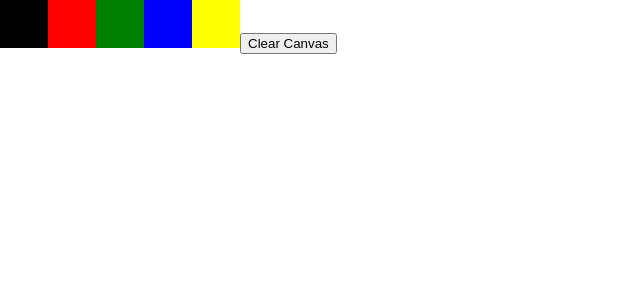
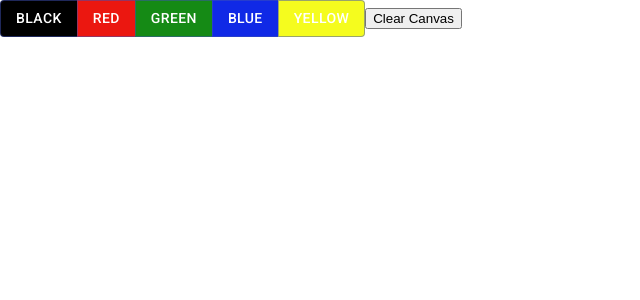
Before and after one commit to tedkahl/Pennapps-Lecturely, a React (Create React App) app in the folder frontend/: page /board/1 in a window 1280 px wide. Shown: the top 300 px of the page, without its empty margins (0-640 px from the left). Built offline with nearby package versions, Linux system fonts and the light colour scheme; no server answers.

Commit message:
fix colors

```diff
--- a/frontend/src/pages/Board.js
+++ b/frontend/src/pages/Board.js
@@ -1,51 +1,35 @@
-import React, { useRef, useEffect } from 'react';
-import io from 'socket.io-client';
-import '../styles/board.css';
-
+import React, { useRef, useEffect } from "react";
+import Button from "@material-ui/core/Button";
+import ButtonGroup from "@material-ui/core/ButtonGroup";
+import io from "socket.io-client";
+import "../styles/board.css";
 
 const Board = () => {
   const canvasRef = useRef(null);
   const colorsRef = useRef(null);
   const socketRef = useRef();
+  const current = {
+    color: "black",
+  };
 
   useEffect(() => {
-
     // --------------- getContext() method returns a drawing context on the canvas-----
 
     const canvas = canvasRef.current;
     const test = colorsRef.current;
-    const context = canvas.getContext('2d');
-
-    // ----------------------- Colors --------------------------------------------------
-
-    const colors = document.getElementsByClassName('color');
-    const clearbtn = document.getElementsByClassName('clear');
-    console.log(colors, 'the colors');
-    console.log(test);
-    // set the current color
-    const current = {
-      color: 'black',
-    };
-
-    // helper that will update the current color
-    const onColorUpdate = (e) => {
-      current.color = e.target.className.split(' ')[1];
-    };
-
-    // loop through the color elements and add the click event listeners
-    for (let i = 0; i < colors.length; i++) {
-      colors[i].addEventListener('click', onColorUpdate, false);
-    }
-    let drawing = false;
+    const context = canvas.getContext("2d");
 
     // ------------------------------- clear canvas -----------------------------------
 
+    const clearbtn = document.getElementsByClassName("clear");
+    let drawing = false;
+
     const clearCanvas = (e) => {
       context.clearRect(0, 0, canvas.width, canvas.height);
-      console.log('clicked')
-    }
+      console.log("clicked");
+    };
 
-    clearbtn[0].addEventListener('click', clearCanvas, false);
+    clearbtn[0].addEventListener("click", clearCanvas, false);
 
     // ------------------------------- create the drawline ----------------------------
 
@@ -58,11 +42,13 @@ const Board = () => {
       context.stroke();
       context.closePath();
 
-      if (!emit) { return; }
+      if (!emit) {
+        return;
+      }
       const w = canvas.width;
       const h = canvas.height;
 
-      socketRef.current.emit('drawing', {
+      socketRef.current.emit("drawing", {
         x0: x0 / w,
         y0: y0 / h,
         x1: x1 / w,
@@ -80,26 +66,44 @@ const Board = () => {
     };
 
     const onMouseMove = (e) => {
-      if (!drawing) { return; }
-      drawLine(current.x, current.y, e.clientX || e.touches[0].clientX, e.clientY || e.touches[0].clientY, current.color, true);
+      if (!drawing) {
+        return;
+      }
+      drawLine(
+        current.x,
+        current.y,
+        e.clientX || e.touches[0].clientX,
+        e.clientY || e.touches[0].clientY,
+        current.color,
+        true
+      );
       current.x = e.clientX || e.touches[0].clientX;
       current.y = e.clientY || e.touches[0].clientY;
     };
 
     const onMouseUp = (e) => {
-      if (!drawing) { return; }
+      if (!drawing) {
+        return;
+      }
       drawing = false;
-      drawLine(current.x, current.y, e.clientX || e.touches[0].clientX, e.clientY || e.touches[0].clientY, current.color, true);
+      drawLine(
+        current.x,
+        current.y,
+        e.clientX || e.touches[0].clientX,
+        e.clientY || e.touches[0].clientY,
+        current.color,
+        true
+      );
     };
 
     // ----------- limit the number of events per second -----------------------
 
     const throttle = (callback, delay) => {
       let previousCall = new Date().getTime();
-      return function() {
+      return function () {
         const time = new Date().getTime();
 
-        if ((time - previousCall) >= delay) {
+        if (time - previousCall >= delay) {
           previousCall = time;
           callback.apply(null, arguments);
         }
@@ -108,16 +112,16 @@ const Board = () => {
 
     // -----------------add event listeners to our canvas ----------------------
 
-    canvas.addEventListener('mousedown', onMouseDown, false);
-    canvas.addEventListener('mouseup', onMouseUp, false);
-    canvas.addEventListener('mouseout', onMouseUp, false);
-    canvas.addEventListener('mousemove', throttle(onMouseMove, 10), false);
+    canvas.addEventListener("mousedown", onMouseDown, false);
+    canvas.addEventListener("mouseup", onMouseUp, false);
+    canvas.addEventListener("mouseout", onMouseUp, false);
+    canvas.addEventListener("mousemove", throttle(onMouseMove, 10), false);
 
     // Touch support for mobile devices
-    canvas.addEventListener('touchstart', onMouseDown, false);
-    canvas.addEventListener('touchend', onMouseUp, false);
-    canvas.addEventListener('touchcancel', onMouseUp, false);
-    canvas.addEventListener('touchmove', throttle(onMouseMove, 10), false);
+    canvas.addEventListener("touchstart", onMouseDown, false);
+    canvas.addEventListener("touchend", onMouseUp, false);
+    canvas.addEventListener("touchcancel", onMouseUp, false);
+    canvas.addEventListener("touchmove", throttle(onMouseMove, 10), false);
 
     // -------------- make the canvas fill its parent component -----------------
 
@@ -126,7 +130,7 @@ const Board = () => {
       canvas.height = window.innerHeight;
     };
 
-    window.addEventListener('resize', onResize, false);
+    window.addEventListener("resize", onResize, false);
     onResize();
 
     // ----------------------- socket.io connection ----------------------------
@@ -134,10 +138,10 @@ const Board = () => {
       const w = canvas.width;
       const h = canvas.height;
       drawLine(data.x0 * w, data.y0 * h, data.x1 * w, data.y1 * h, data.color);
-    }
+    };
 
-    socketRef.current = io.connect('/');
-    socketRef.current.on('drawing', onDrawingEvent);
+    socketRef.current = io.connect("/");
+    socketRef.current.on("drawing", onDrawingEvent);
   }, []);
 
   // ------------- The Canvas and color elements --------------------------
@@ -147,11 +151,53 @@ const Board = () => {
       <canvas ref={canvasRef} className="whiteboard" />
 
       <div ref={colorsRef} className="colors">
-        <div className="color black" />
-        <div className="color red" />
-        <div className="color green" />
-        <div className="color blue" />
-        <div className="color yellow" />
+        <ButtonGroup color="primary" aria-label="contained button group">
+          <Button
+            style={{
+              backgroundColor: "#000",
+              color: "white",
+            }}
+            onClick={() => (current.color = "black")}
+          >
+            Black
+          </Button>
+          <Button
+            style={{
+              backgroundColor: "#eb1710",
+              color: "white",
+            }}
+            onClick={() => (current.color = "red")}
+          >
+            Red
+          </Button>
+          <Button
+            style={{
+              backgroundColor: "#158a15",
+              color: "white",
+            }}
+            onClick={() => (current.color = "green")}
+          >
+            Green
+          </Button>
+          <Button
+            style={{
+              backgroundColor: "#1029e6",
+              color: "white",
+            }}
+            onClick={() => (current.color = "blue")}
+          >
+            Blue
+          </Button>
+          <Button
+            style={{
+              backgroundColor: "#f5fc1e",
+              color: "white",
+            }}
+            onClick={() => (current.color = "yellow")}
+          >
+            Yellow
+          </Button>
+        </ButtonGroup>
         <button className="clear">Clear Canvas</button>
       </div>
     </div>
```
